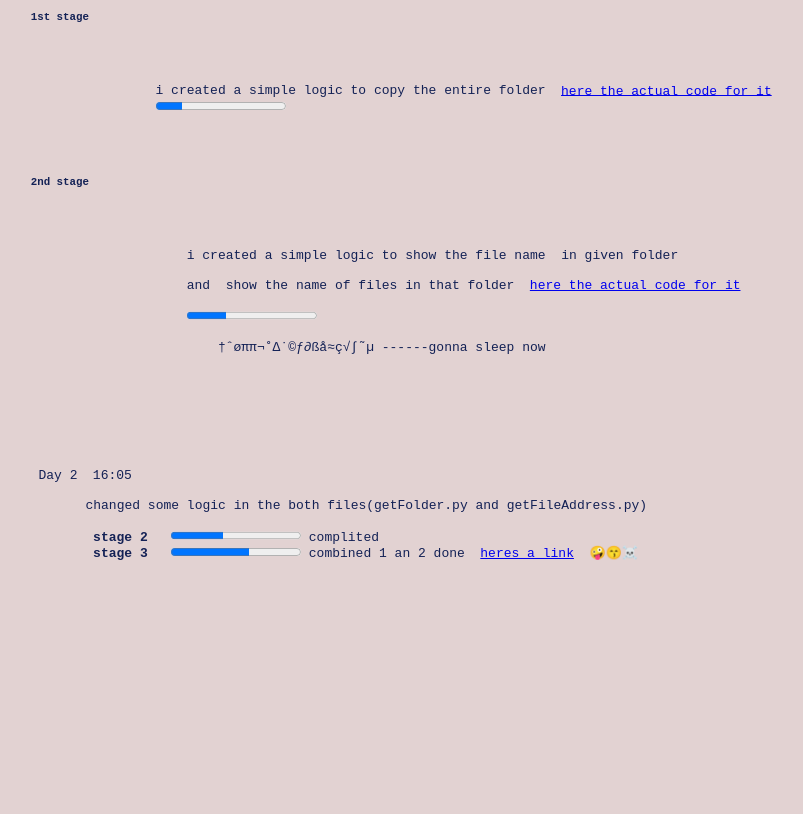
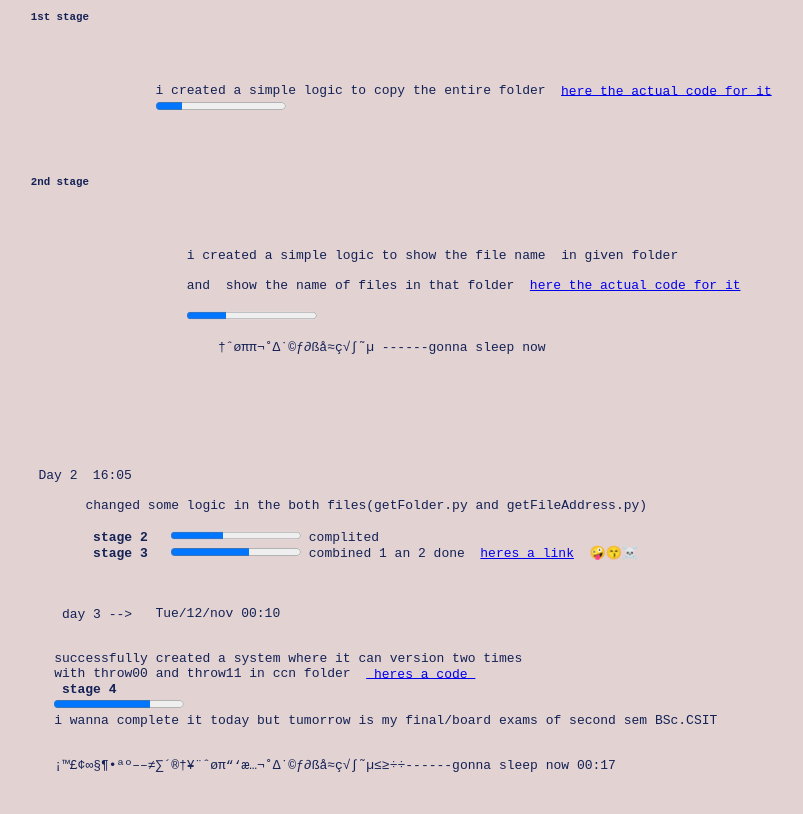
Before and after one commit to aakku106/CCN, a plain HTML site: page index.html in a window 1280 px wide. Shown: the part 862-1676 px from the top of the page, without its empty margins (0-803 px from the left). Before the commit the page ends 1476 px from the top, so only its background shows below. Drawn offline with Linux system fonts and the light colour scheme.

Commit message:
day 3
Update index.html with progress notes and versioning system details for day 3

```diff
--- a/index.html
+++ b/index.html
@@ -62,7 +62,7 @@
     2-> logic to store the file path of given file
     3-> comping 1 and 2 this will make a system which will make a copy of folder keeping track of changed file
     4-> keeping that system in something like a stack like system
-    5-> logic to remove that last stag and serve n-1 from stack
+    5-> logic to remove that last stag and serve n-1 from stack if called
 
     well that makes it 5😅 well who cares I am not good in matha😚
 
@@ -101,6 +101,21 @@
 
 </pre>
 
+    <pre>
+    <span>day 3 --> </span> Tue/12/nov 00:10
+
+
+    successfully created a system where it can version two times
+    with throw00 and throw11 in ccn folder <a href="./ccn/"> heres a code </a>
+    <b>stage 4 </b>
+    <progress value="3.7" max="5">  </progress>
+    i wanna complete it today but tumorrow is my final/board exams of second sem BSc.CSIT
+
+
+    ¡™£¢∞§¶•ªº––≠∑´®†¥¨ˆøπ“‘æ…¬˚∆˙©ƒ∂ßå≈ç√∫˜µ≤≥÷÷------gonna sleep now 00:17
+
+
+</pre>
 
 
 </body>
```
